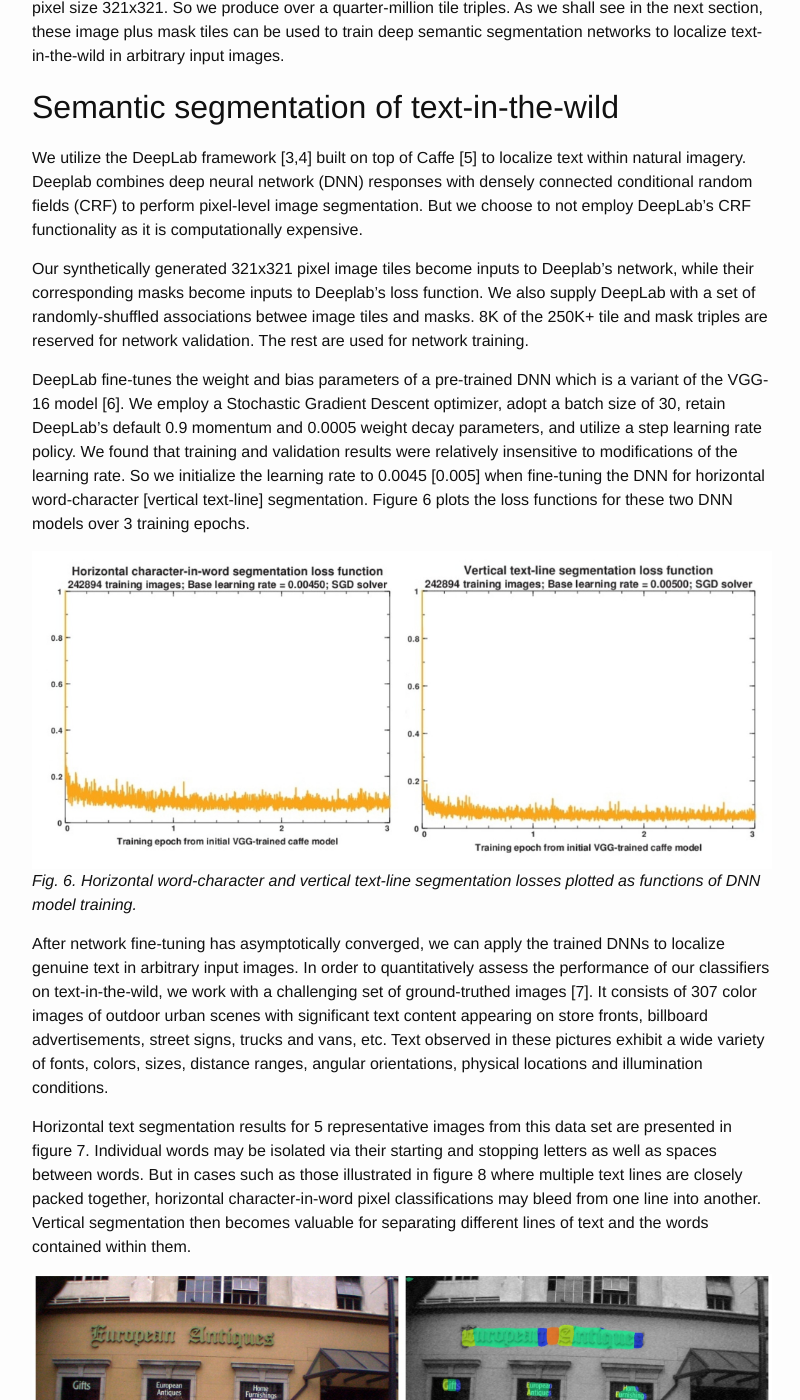
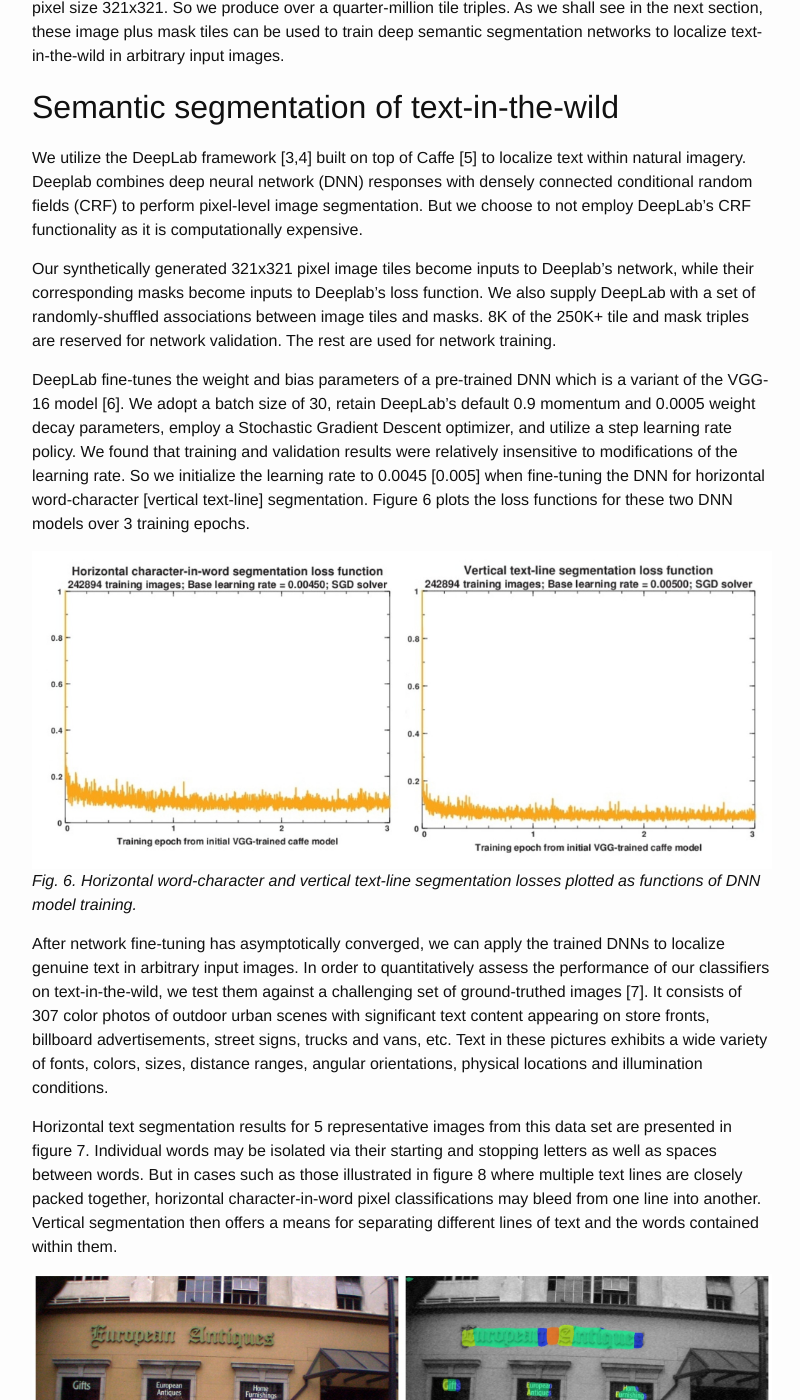
Before and after one commit to PeterCho/blog, a Jekyll site: the page built from _posts/2016-04-24-cvml.markdown, in a window 1280 px wide and 1400 px high, scrolled down 6019 px. Shown: the whole window, without its empty margins (238-1038 px from the left). Built offline with Jekyll 4.4.1, drawn with Linux system fonts in a browser that asks for light colours; some of the changed text lies outside the part shown.

Commit message:
2nd draft up to comparison with ground truth bboxes

```diff
--- a/_posts/2016-04-24-cvml.markdown
+++ b/_posts/2016-04-24-cvml.markdown
@@ -240,19 +240,19 @@
 Our synthetically generated 321x321 pixel image tiles become inputs to
 Deeplab's network, while their corresponding masks become inputs to
 Deeplab's loss function.  We also supply DeepLab with a set of
-randomly-shuffled associations betwee image tiles and masks.  8K of the
+randomly-shuffled associations between image tiles and masks.  8K of the
 250K+ tile and mask triples are reserved for network validation.  The rest
 are used for network training.
 
 DeepLab fine-tunes the weight and bias parameters of a pre-trained DNN
-which is a variant of the VGG-16 model [6].  We employ a Stochastic
-Gradient Descent optimizer, adopt a batch size of 30, retain DeepLab's
-default 0.9 momentum and 0.0005 weight decay parameters, and utilize a step
-learning rate policy.  We found that training and validation results were
-relatively insensitive to modifications of the learning rate.  So we
-initialize the learning rate to 0.0045 [0.005] when fine-tuning the DNN for
-horizontal word-character [vertical text-line] segmentation.  Figure 6
-plots the loss functions for these two DNN models over 3 training epochs.
+which is a variant of the VGG-16 model [6].  We adopt a batch size of 30,
+retain DeepLab's default 0.9 momentum and 0.0005 weight decay parameters,
+employ a Stochastic Gradient Descent optimizer, and utilize a step learning
+rate policy.  We found that training and validation results were relatively
+insensitive to modifications of the learning rate.  So we initialize the
+learning rate to 0.0045 [0.005] when fine-tuning the DNN for horizontal
+word-character [vertical text-line] segmentation.  Figure 6 plots the loss
+functions for these two DNN models over 3 training epochs.
 
 ![TextLocalization]({{ site.url}}/blog/images/text_segmentation/training/montage_horiz_lossfunc___vert_lossfunc.jpg)
 *Fig. 6.  Horizontal word-character and vertical text-line segmentation
@@ -261,12 +261,12 @@
 After network fine-tuning has asymptotically converged, we can apply the
 trained DNNs to localize genuine text in arbitrary input images.  In order
 to quantitatively assess the performance of our classifiers on
-text-in-the-wild, we work with a challenging set of ground-truthed images
-[7].  It consists of 307 color images of outdoor urban scenes with
+text-in-the-wild, we test them against a challenging set of ground-truthed
+images [7].  It consists of 307 color photos of outdoor urban scenes with
 significant text content appearing on store fronts, billboard
-advertisements, street signs, trucks and vans, etc.  Text observed in these
-pictures exhibit a wide variety of fonts, colors, sizes, distance ranges,
-angular orientations, physical locations and illumination conditions.
+advertisements, street signs, trucks and vans, etc.  Text in these pictures
+exhibits a wide variety of fonts, colors, sizes, distance ranges, angular
+orientations, physical locations and illumination conditions.
 
 Horizontal text segmentation results for 5 representative images from this
 data set are presented in figure 7.  Individual words may be isolated via
@@ -274,8 +274,8 @@
 in cases such as those illustrated in figure 8 where multiple text lines
 are closely packed together, horizontal character-in-word pixel
 classifications may bleed from one line into another.  Vertical
-segmentation then becomes valuable for separating different lines of text
-and the words contained within them.
+segmentation then offers a means for separating different lines of text and
+the words contained within them.
 
 ![TextLocalization]({{ site.url }}/blog/images/text_segmentation/fullsized_segs/montage_text_img0055___segmented_image_00055.jpg)
 
@@ -299,22 +299,22 @@
 figure 7.  The top [bottom] half of text lines are tinted blue [yellow]
 within the right hand-side of the image pairs.*
 
-It is important to note that DeepLab's semantic segmentation kernel has a
-maximum radius of O(100) pixels.  Moreover, we restricted the maximum width
-of our synthesized characters to 100 pixels.  So our fine-tuned DNNs
-struggle when segmenting letters or digits whose scales exceed 100 pixels.
-Similarly, their performance deteriorates on strings with very small pixel
-sizes.  Both of these maladies can be seen in figure 9a.
+It is important to note that DeepLab's modified version of the VGG-16
+network has a receptive field size of 128 pixels.  Moreover, our
+synthesized characters have O(100) pixel maximum widths.  So our fine-tuned
+DNNs struggle when segmenting letters or digits whose scales exceed 100
+pixels.  Similarly, their performance deteriorates on strings with very
+small pixel sizes.  The mask results on the right side of figure 9a exhibit
+both of these maladies.  As a simple remedy, we feed half-sized and
+double-sized versions of each picture along with the original-sized image
+into the trained DNNs.  As figure 9b demonstrates, the classifiers then
+correctly localize a larger range of character sizes when they operate on
+an image pyramid formed from a single picture.
 
 ![TextLocalization]({{ site.url }}/blog/images/text_segmentation/img_pyramid/cropped_montage_imgpyr_1.jpg)
 *Fig. 9a.  Individual word segmentation results for one particular test
-image with 1024x1360 pixel size.*
-
-We consequently feed half-sized and double-sized versions of each picture
-along with the original-sized image into the trained DNNs when performing
-inference.  As figure 9b demonstrates, the classifiers are then able to
-localize a larger range of character sizes when they operate on resized
-versions of the original picture.
+image with 1024x1360 pixel size.  The "S" in "Subway" is approximately 100
+pixels wide.*
 
 ![TextLocalization]({{ site.url }}/blog/images/text_segmentation/img_pyramid/cropped_montage_imgpyr_2.jpg)
 *Fig. 9b.  Word segmentation results for the test image in fig. 9a
```
